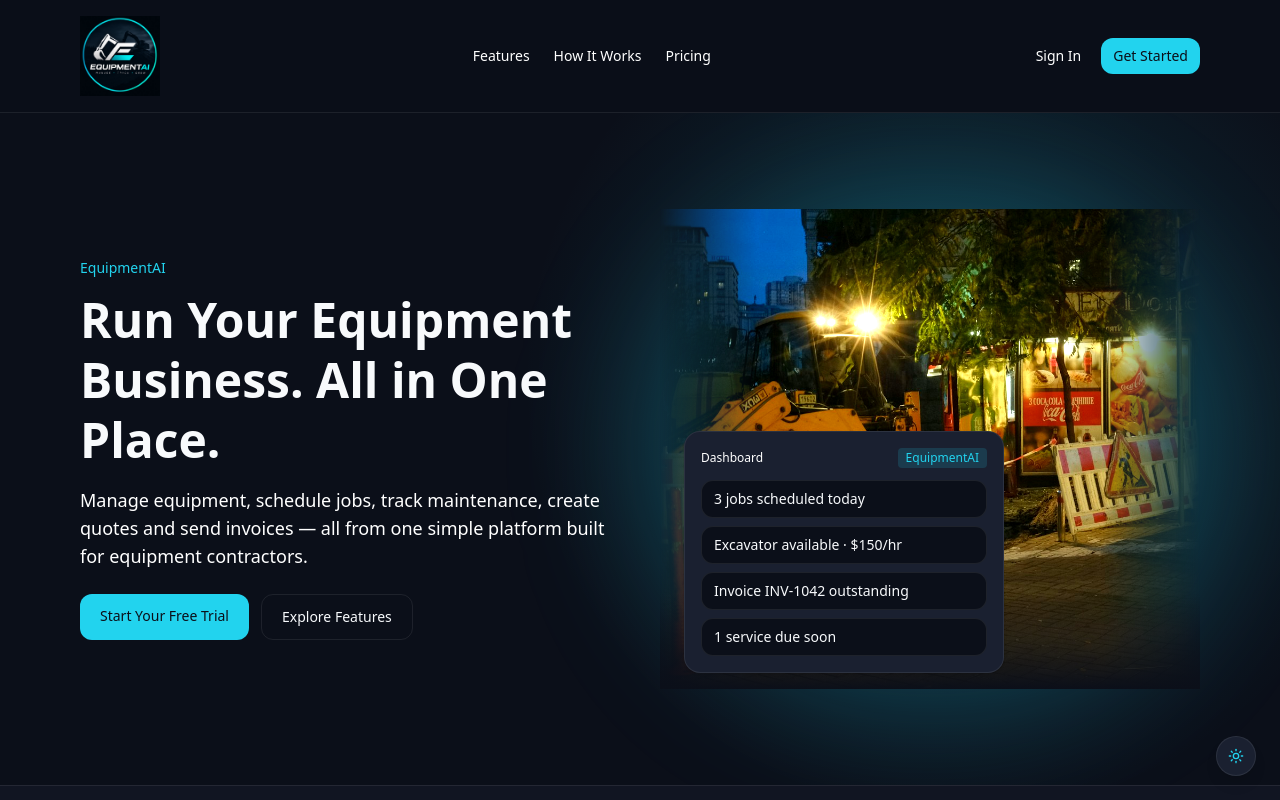
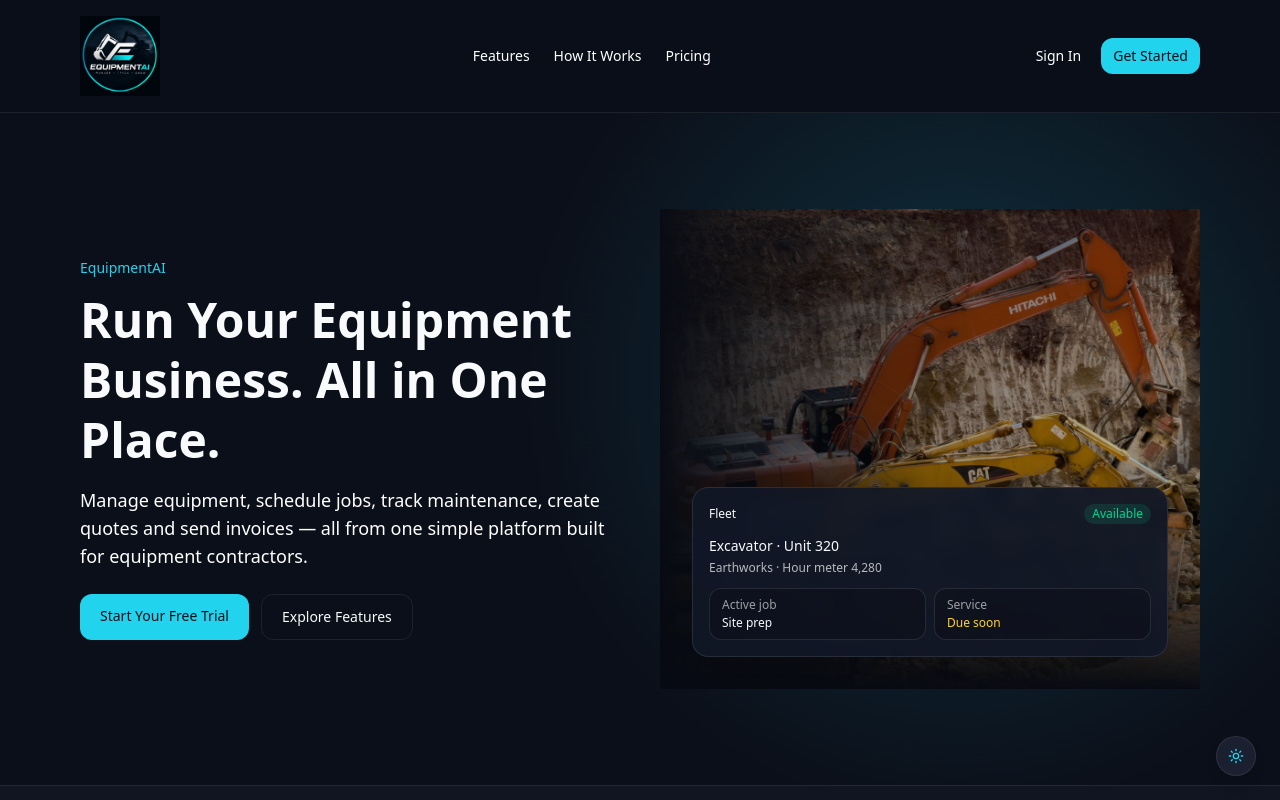
Before and after one commit to jesser1223/equipmentai, a Next.js app: page / in a window 1280 px wide. Shown: the top 800 px of the page. Built offline with nearby package versions, Linux system fonts and the light colour scheme.

Commit message:
Redesign marketing hero equipment visual

```diff
--- a/src/app/(marketing)/page.tsx
+++ b/src/app/(marketing)/page.tsx
@@ -1,5 +1,5 @@
 import Link from "next/link";
-import hero from "./hero-excavator.jpg";
+import hero from "./hero-equipment.jpg";
 
 const areas = [
   ["Equipment management", "Track machines, rates, status, and documents."],
@@ -41,16 +41,34 @@ export default function HomePage() {
               <Link href="/features" className="rounded-lg border border-border px-5 py-3 text-sm hover:bg-white/5">Explore Features</Link>
             </div>
           </div>
-          <div className="relative min-h-[380px] md:min-h-[480px]">
-            <div className="absolute -inset-6 rounded-full bg-accent/20 blur-3xl" />
+          <div className="relative min-h-[420px] overflow-hidden md:min-h-[480px]">
             <img
               src={hero.src}
               alt=""
-              className="absolute inset-0 h-full w-full object-cover object-center brightness-125 contrast-110 [mask-image:linear-gradient(to_right,transparent,black_18%,black_82%,transparent)]"
+              className="absolute inset-0 h-full w-full object-cover object-center"
             />
-            <div className="absolute inset-x-0 bottom-0 h-24 bg-gradient-to-t from-[#0b0f19] to-transparent" />
-            <div className="absolute bottom-4 left-4 right-4 z-10 md:left-6 md:right-auto md:w-80">
-              <Preview title="Dashboard" lines={["3 jobs scheduled today", "Excavator available · $150/hr", "Invoice INV-1042 outstanding", "1 service due soon"]} />
+            <div className="absolute inset-0 bg-gradient-to-r from-[#0b0f19] via-[#0b0f19]/20 to-transparent" />
+            <div className="absolute inset-0 bg-gradient-to-t from-[#0b0f19] via-transparent to-[#0b0f19]/30" />
+            <div className="absolute inset-0 bg-black/25" />
+            <div className="absolute bottom-5 left-5 right-5 z-10 md:bottom-8 md:left-8 md:right-8">
+              <div className="rounded-2xl border border-white/10 bg-[#111827]/90 p-4 shadow-2xl backdrop-blur">
+                <div className="mb-3 flex items-center justify-between text-xs">
+                  <span className="font-medium">Fleet</span>
+                  <span className="rounded-full bg-emerald-500/15 px-2 py-0.5 text-emerald-400">Available</span>
+                </div>
+                <div className="text-sm font-medium">Excavator · Unit 320</div>
+                <div className="mt-1 text-xs text-white/70">Earthworks · Hour meter 4,280</div>
+                <div className="mt-3 grid grid-cols-2 gap-2 text-xs">
+                  <div className="rounded-lg border border-white/10 bg-black/20 px-3 py-2">
+                    <div className="text-white/60">Active job</div>
+                    <div className="mt-0.5">Site prep</div>
+                  </div>
+                  <div className="rounded-lg border border-white/10 bg-black/20 px-3 py-2">
+                    <div className="text-white/60">Service</div>
+                    <div className="mt-0.5 text-amber-300">Due soon</div>
+                  </div>
+                </div>
+              </div>
             </div>
           </div>
         </div>
```
Also changed, not shown: src/app/(marketing)/hero-equipment.jpg (added).
